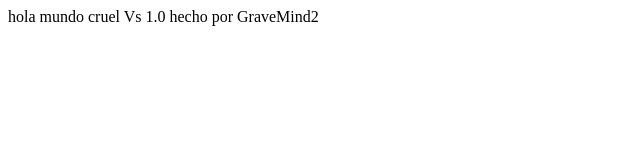
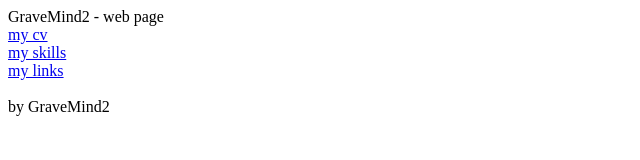
Before and after one commit to GraveMind2/intro-git, a plain HTML site: page index.html in a window 1280 px wide. Shown: the whole page, without its empty margins (0-640 px from the left). Drawn offline with Linux system fonts and the light colour scheme.

Commit message:
init branch develop

```diff
--- a/index.html
+++ b/index.html
@@ -1,7 +1,14 @@
 <html>
 <body>
 
-	hola mundo cruel Vs 1.0
-	hecho por GraveMind2
+	GraveMind2 - web page <br>
+
+<a href = "cv.html" > my cv </a> <br>
+<a href = "Skills.html" > my skills </a> <br>
+<a href = "links.html" > my links </a> <br>
+
+<br>
+
+by GraveMind2
 </body>
 </html>
```
